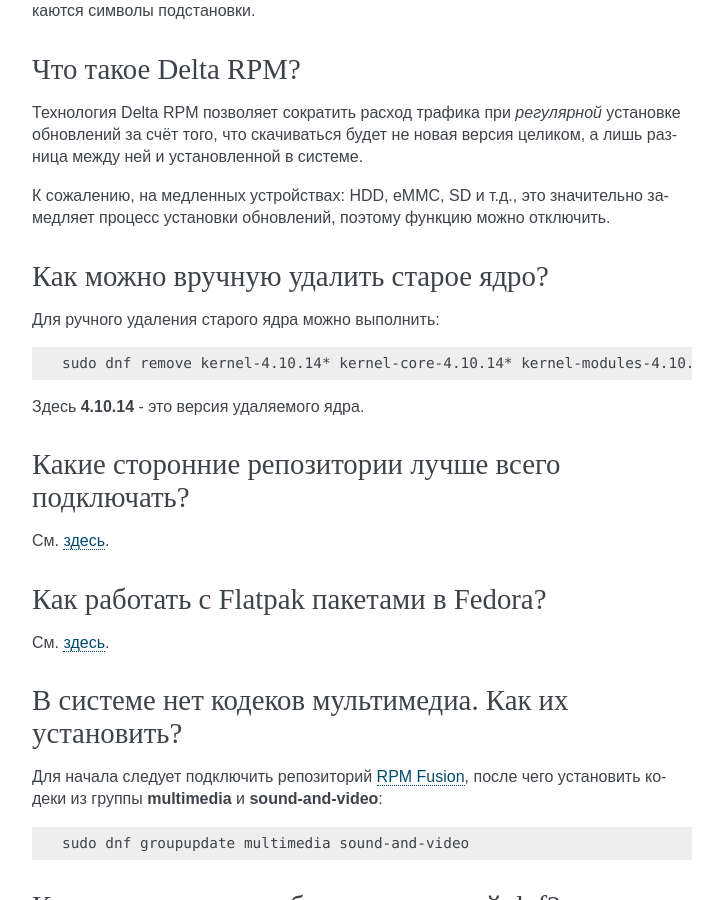
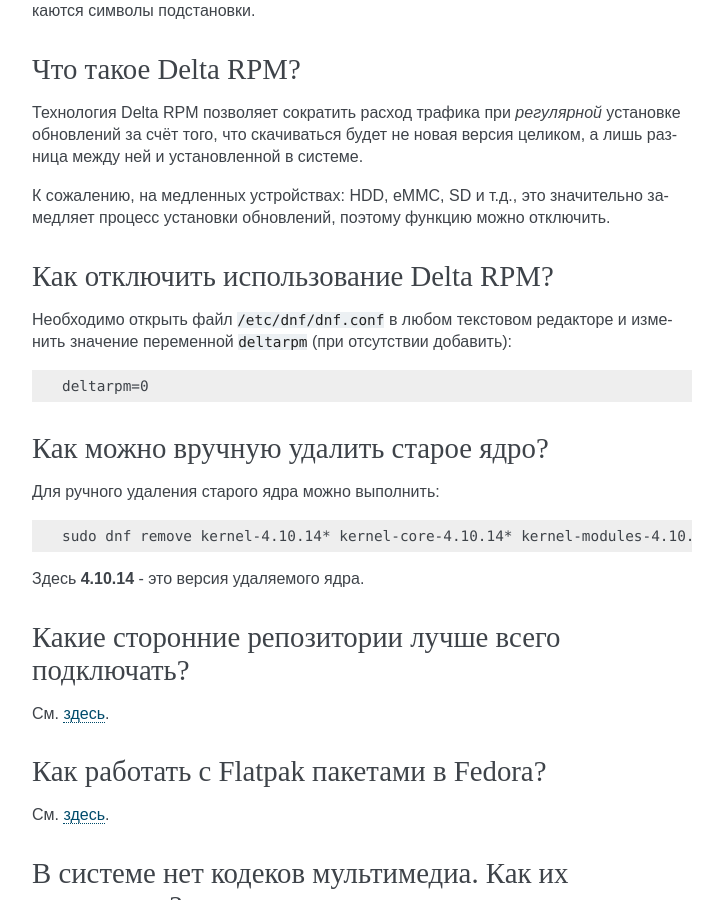
Before and after one commit to RussianFedora/FAQ, a Sphinx documentation site: the page built from source/package-manager.rst, in a window 1280 px wide and 900 px high, scrolled down 6736 px. Shown: the whole window, without its empty margins (388-1111 px from the left). Built offline with Sphinx 7.4.7, drawn with Linux system fonts in a browser that asks for light colours; some of the changed text lies outside the part shown.

Commit message:
Added question about disabling delta rpms.

```diff
--- a/source/package-manager.rst
+++ b/source/package-manager.rst
@@ -357,6 +357,18 @@
 Технология Delta RPM позволяет сократить расход трафика при *регулярной* установке обновлений за счёт того, что скачиваться будет не новая версия целиком, а лишь разница между ней и установленной в системе.
 
 К сожалению, на медленных устройствах: HDD, eMMC, SD и т.д., это значительно замедляет процесс установки обновлений, поэтому функцию можно отключить.
+
+.. index:: dnf, delta rpm, rpm, package, drpm
+.. _drpm-disable:
+
+Как отключить использование Delta RPM?
+==========================================
+
+Необходимо открыть файл ``/etc/dnf/dnf.conf`` в любом текстовом редакторе и изменить значение переменной ``deltarpm`` (при отсутствии добавить):
+
+.. code-block:: text
+
+    deltarpm=0
 
 .. index:: dnf, remove kernel, kernel
 .. _dnf-kernel-remove:
```
